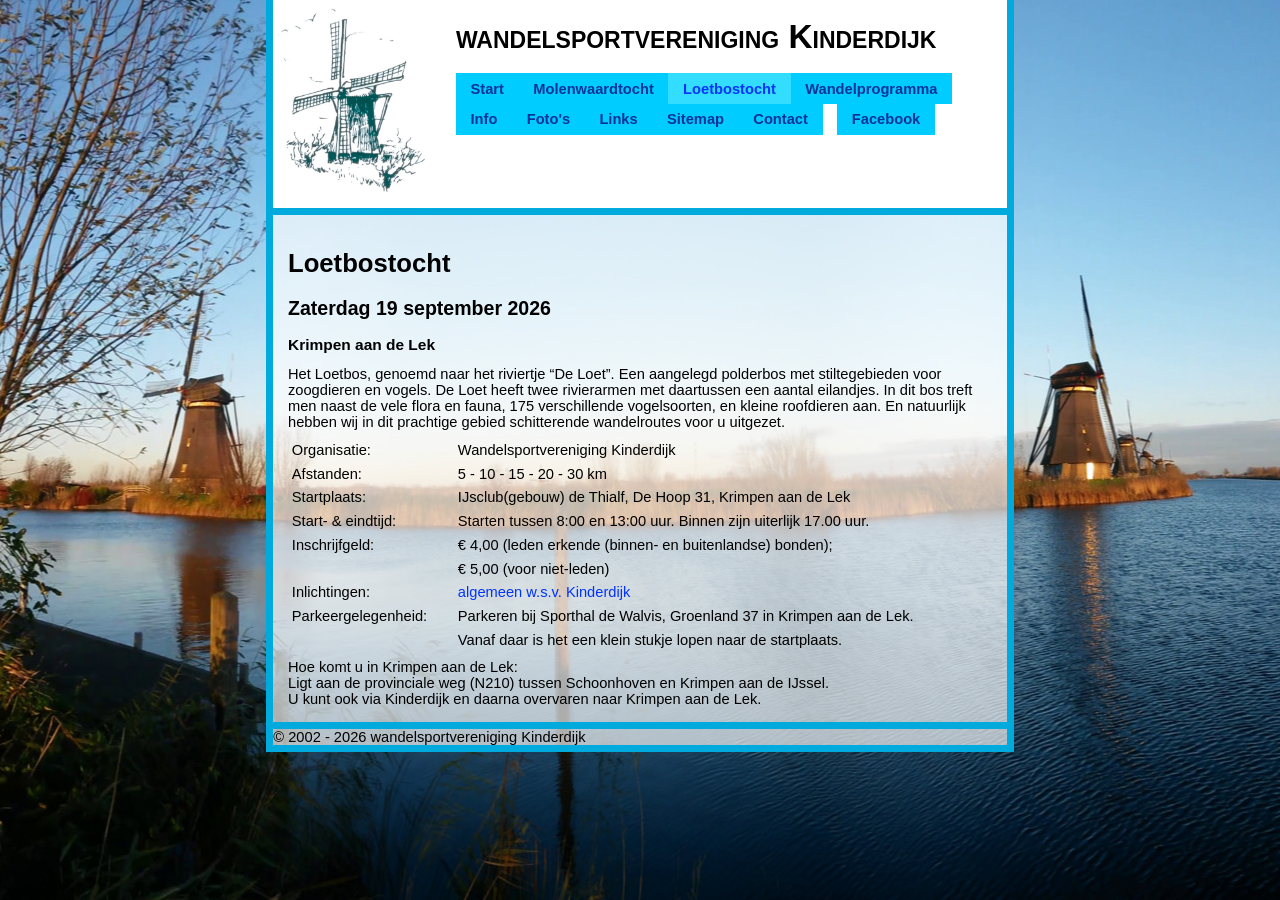
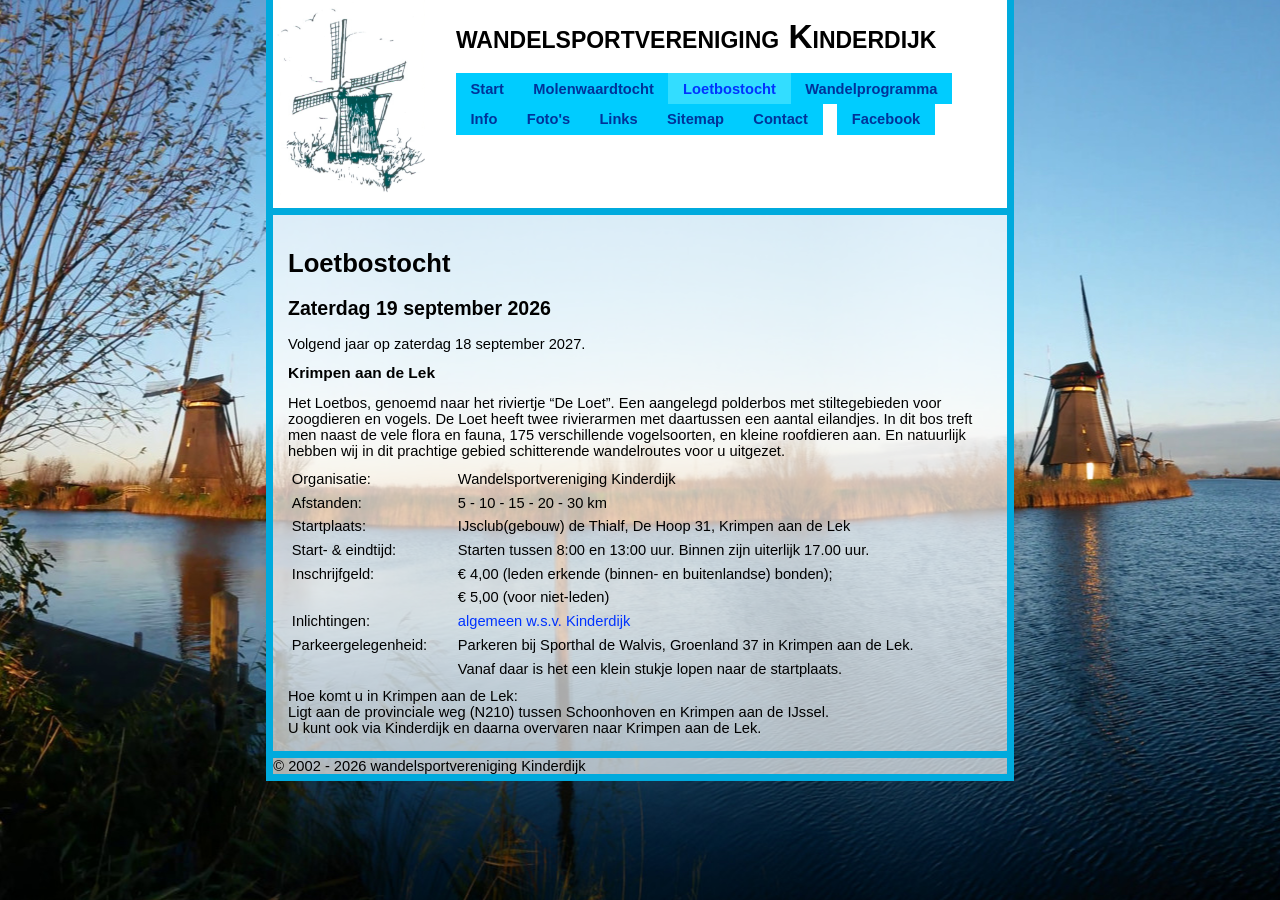
Before and after one commit to jvisser84/www.wsvkinderdijk.nl, a Jekyll site: the page built from docs/loetbostocht.md, in a window 1280 px wide. Built offline with Jekyll 4.4.1, drawn with Linux system fonts in a browser that asks for light colours.

Commit message:
Datum Loetbostocht 2027 toegevoegd.

```diff
--- a/docs/_data/wandelprogramma.yml
+++ b/docs/_data/wandelprogramma.yml
@@ -37,3 +37,6 @@
 - name: Molenwaardtocht (wsv Kinderdijk)
   location: Kinderdijk
   date: 5 juni 2027
+- name: Loetbostocht (wsv Kinderdijk)
+  location: Krimpen a/d Lek
+  date: 18 september 2027
--- a/docs/loetbostocht.md
+++ b/docs/loetbostocht.md
@@ -4,6 +4,7 @@ title: Loetbostocht
 permalink: /loetbostocht
 ---
 ### Zaterdag 19 september 2026
+Volgend jaar op zaterdag 18 september 2027.
 
 #### Krimpen aan de Lek
 
```
